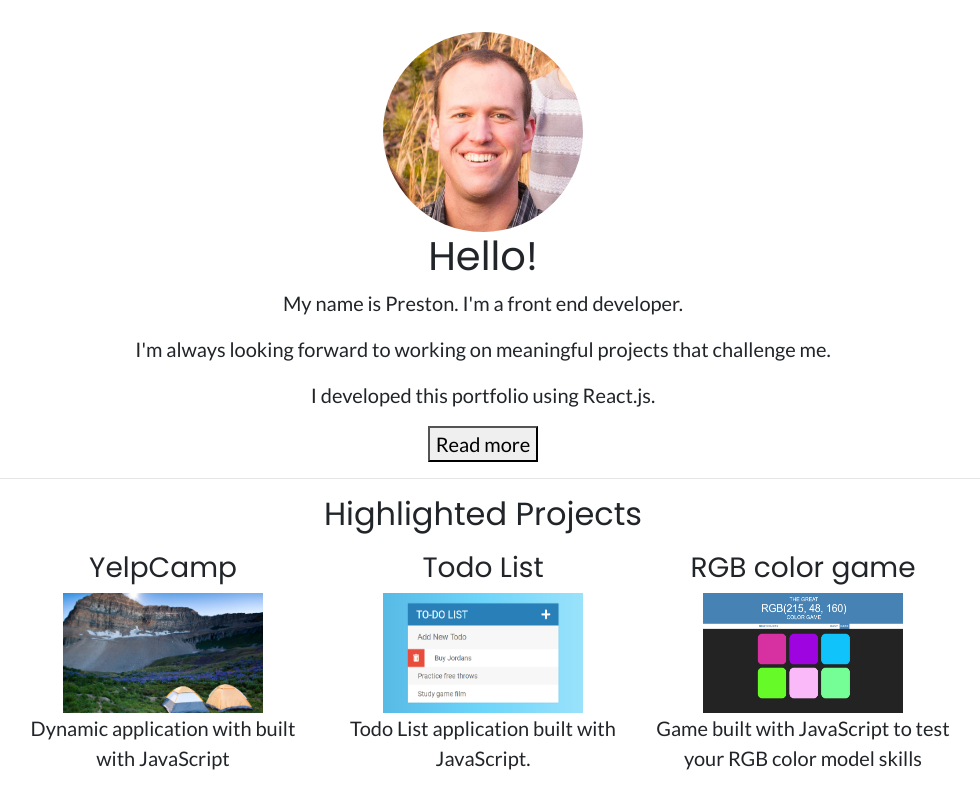
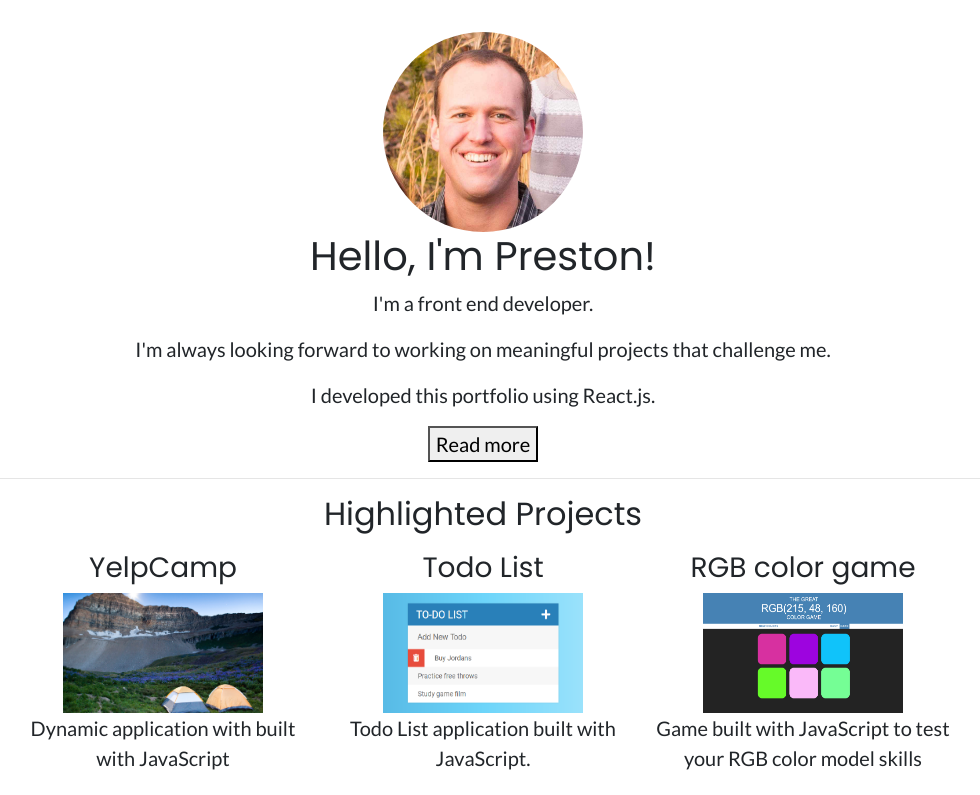
Before and after one commit to prestonlund/reactjs-portfolio, a React (Create React App) app: page / in a window 1280 px wide. Shown: the top 795 px of the page, without its empty margins (157-1137 px from the left). Built offline with nearby package versions, Linux system fonts and the light colour scheme.

Commit message:
change bio

```diff
--- a/src/components/App.js
+++ b/src/components/App.js
@@ -14,8 +14,8 @@ class App extends Component {
         return (
             <div>
                 <img src={prestonprofile} alt='profile' className='profile' />
-                <h1>Hello!</h1>
-                <p>My name is Preston. I'm a front end developer.</p>
+                <h1>Hello, I'm Preston!</h1>
+                <p>I'm a front end developer.</p>
                 <p>I'm always looking forward to working on meaningful projects that challenge me.</p>
                 <p>I developed this portfolio using React.js.</p>
                 {
```
